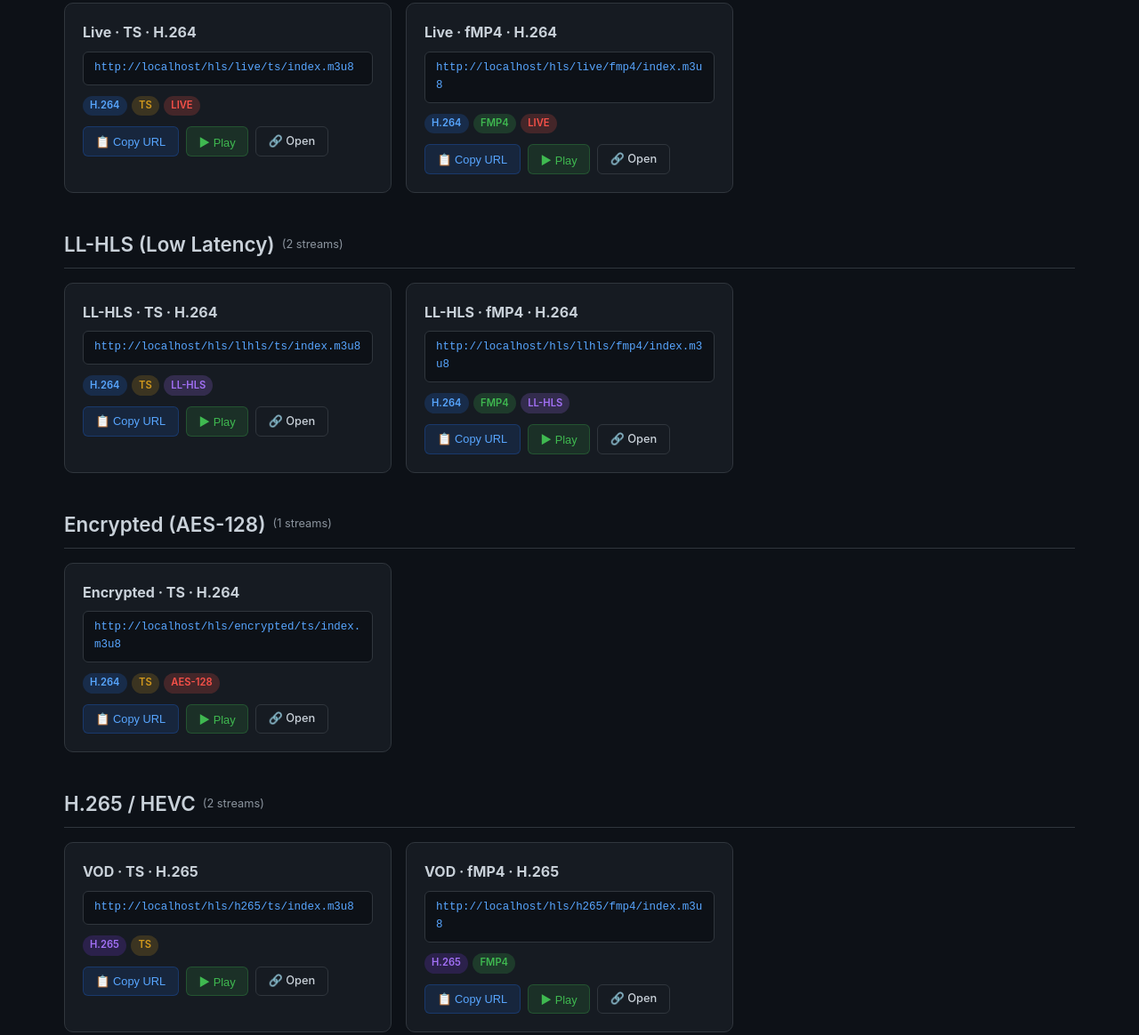
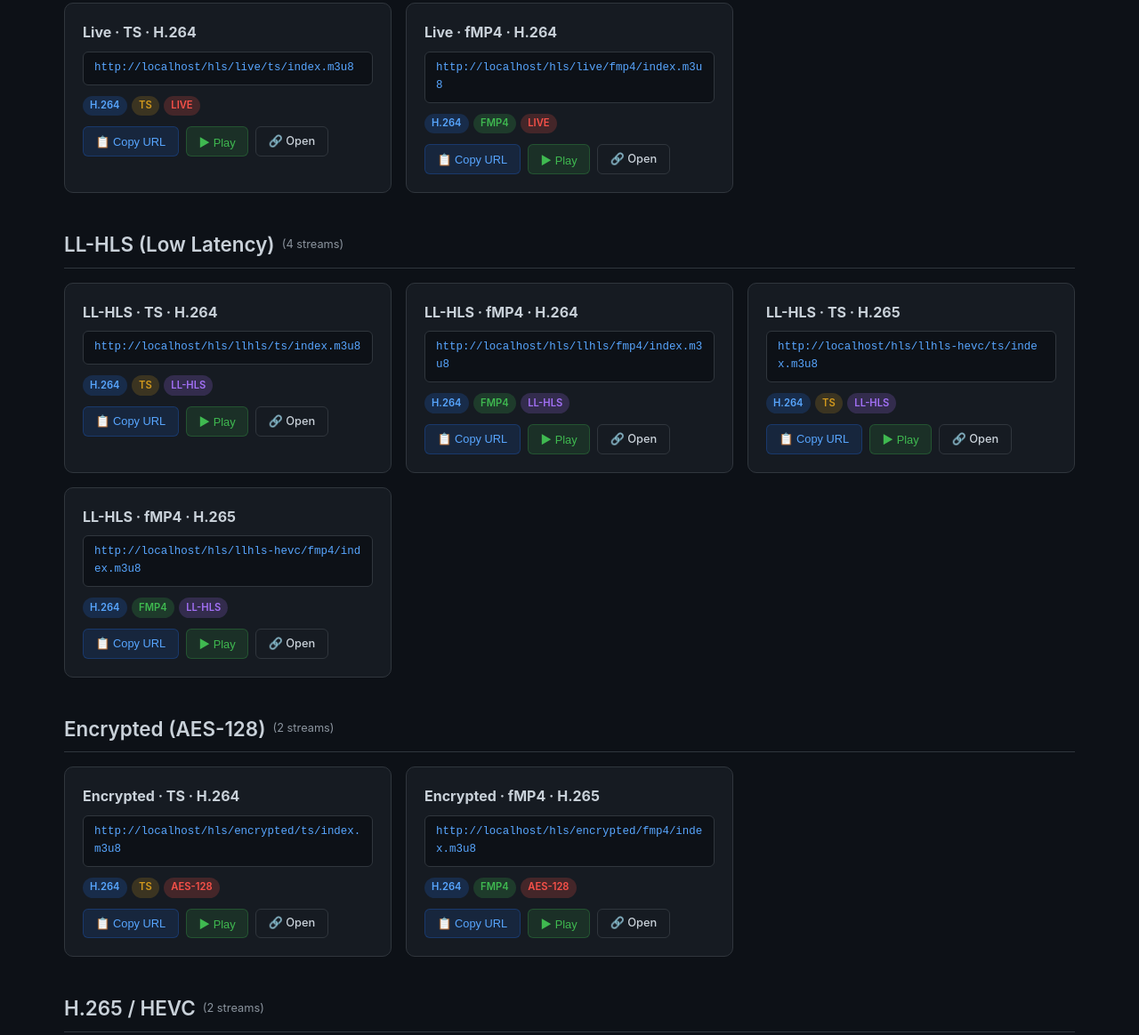
Before and after one commit to freeshineit/hls-serve, a plain HTML site: page web/index.html in a window 1280 px wide. Shown: the part 1289-2453 px from the top of the page at 89% size. Drawn offline with nearby package versions, Linux system fonts and the light colour scheme.

Commit message:
feat: add hevc media links

```diff
--- a/web/index.html
+++ b/web/index.html
@@ -203,9 +203,17 @@ const streams = [
     { cat:'LL-HLS (Low Latency)', name:'LL-HLS · fMP4 · H.264',
       url:`${BASE}/llhls/fmp4/index.m3u8`, tags:['h264','fmp4','llhls'], type:'llhls' },
 
+    // LL-HLS HEVC (H.265) variants
+    { cat:'LL-HLS (Low Latency)', name:'LL-HLS · TS · H.265',
+      url:`${BASE}/llhls-hevc/ts/index.m3u8`, tags:['h264','ts','llhls'], type:'llhls' },
+    { cat:'LL-HLS (Low Latency)', name:'LL-HLS · fMP4 · H.265',
+      url:`${BASE}/llhls-hevc/fmp4/index.m3u8`, tags:['h264','fmp4','llhls'], type:'llhls' },
+
     // Encrypted
     { cat:'Encrypted (AES-128)', name:'Encrypted · TS · H.264',
       url:`${BASE}/encrypted/ts/index.m3u8`, tags:['h264','ts','enc'], type:'encrypted' },
+    { cat:'Encrypted (AES-128)', name:'Encrypted · fMP4 · H.265',
+      url:`${BASE}/encrypted/fmp4/index.m3u8`, tags:['h264','fmp4','enc'], type:'encrypted' },
 
     // H.265
     { cat:'H.265 / HEVC', name:'VOD · TS · H.265',
```
